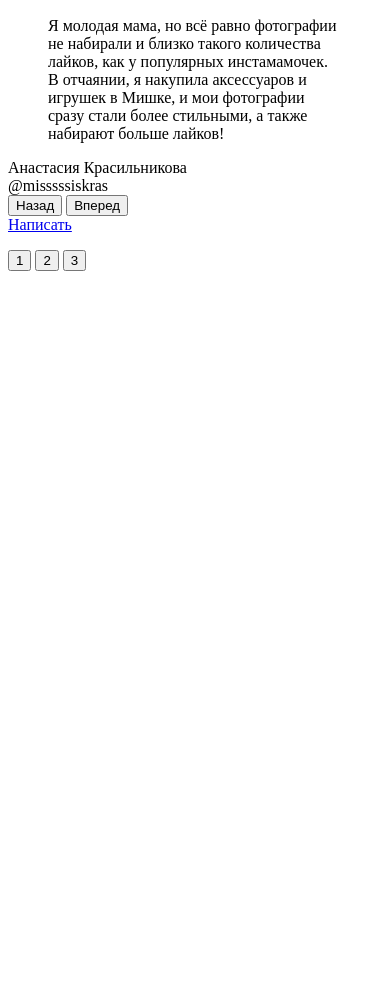
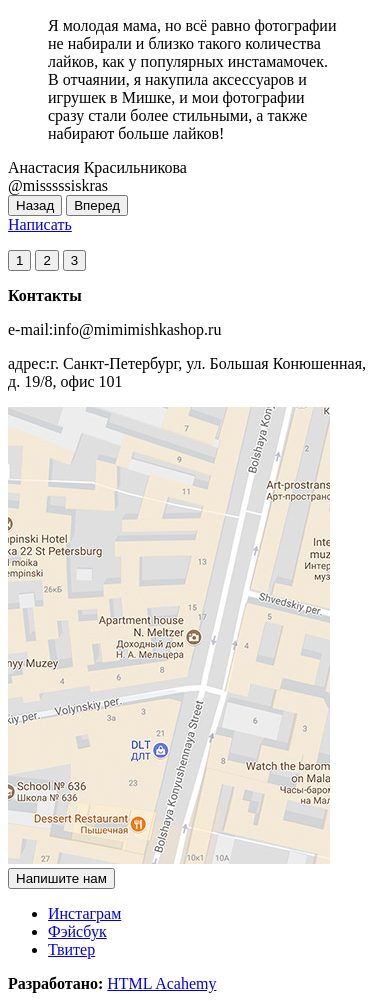
Before and after one commit to mixamus13/487083-mishka-18, a website: page source/index.html in a window 390 px wide. Shown: the part 1160-2161 px from the top of the page. Before the commit the page ends 1447 px from the top, so only its background shows below. Drawn offline with Linux system fonts and the light colour scheme.

Commit message:
index-mobile is done

```diff
--- a/source/index.html
+++ b/source/index.html
@@ -97,7 +97,35 @@
   </section>
 </main>
 <footer class="page-footer">
-
+  <div class="page-footer__contacts contacts">
+    <b class="contacts__title">Контакты</b>
+    <p class="contacts__email">e-mail:<span class="contacts__email-mail">info@mimimishkashop.ru</span></p>
+    <p class="contacts__address">адрес:<span class="contacts__address-office">г. Санкт-Петербург, ул. Большая Конюшенная, д. 19/8, офис 101</span>
+    </p>
+  </div>
+  <div class="map">
+    <img src="img/map-mobile@1x.jpg" alt="" class="map__image" width="322" height="457">
+    <div class="map__write">
+      <button class="map__write-button" type="submit">Напишите нам</button>
+    </div>
+  </div>
+  <div class="page-footer-social social">
+    <ul class="social__list">
+      <li class="social__item">
+        <a href="#" class="social_link social_link--instagram">Инстаграм</a>
+      </li>
+      <li class="social__item">
+        <a href="#" class="social_link social_link--facebook">Фэйсбук</a>
+      </li>
+      <li class="social__item">
+        <a href="#" class="social_link social_link--twitter">Твитер</a>
+      </li>
+    </ul>
+  </div>
+  <div class="page-footer__copyright copyright">
+    <b class="copyright__text">Разработано:</b>
+    <a href="https://htmlacademy.ru/intensive/adaptive" class="copyright__link">HTML Acahemy</a>
+  </div>
 </footer>
 </body>
 </html>
```
